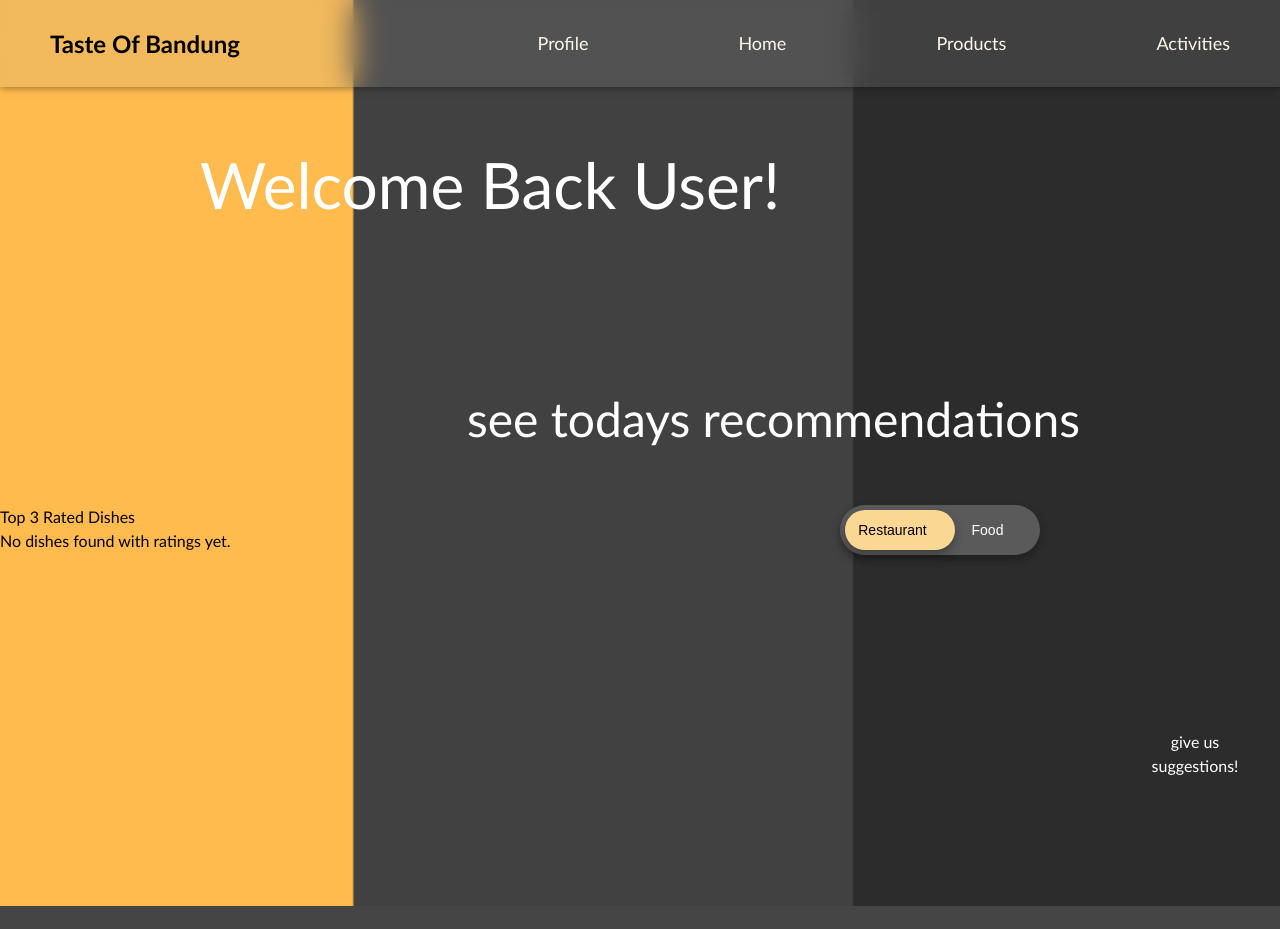
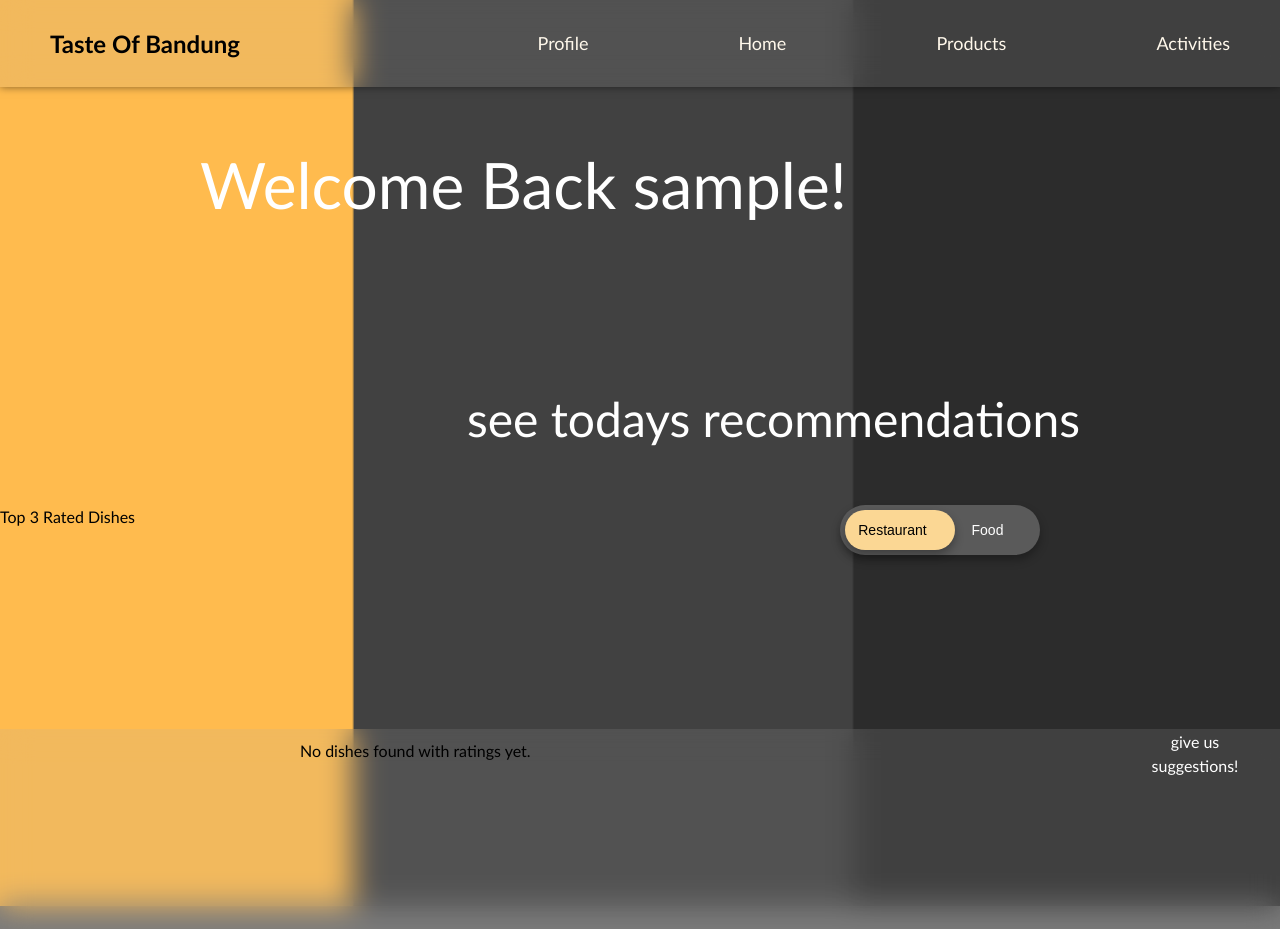
Before and after one commit to pbpf12/taste-of-bandung, a Django app: page /landing in a window 1280 px wide; the page is wider, and only the part inside the window is pictured. Before the commit the page ends 906 px from the top of that part, so only its background shows below. Run offline with Django 5.2, Linux system fonts and the light colour scheme; the visitor is signed in with stand-in values (Sample User, id 1); data that the repository does not hold is empty; some libraries are stand-ins or nearby versions.

Commit message:
fix:photo makanan

```diff
--- a/landing/templates/landing.html
+++ b/landing/templates/landing.html
@@ -10,7 +10,7 @@
 {% endblock meta %}
 {% block content %}
 <body>
-    <img src="{% static '/img/backroundbandung.png' %}" alt="">
+    <img src="{% static '/img/backroundbandung.png' %}" alt="" class="backround">
 
 
     <div class="header">
@@ -18,7 +18,7 @@
     </div>
 
     <div class="content">
-        <div class="welcome-message"> Welcome Back User!</div>
+        <div class="welcome-message"> Welcome Back {{ name }}!</div>
         <div class="recommendations-message">see todays recommendations</div>
     </div>
 
@@ -38,15 +38,22 @@
     </div>
 
     <h1>Top 3 Rated Dishes</h1>
-    <ul>
+    <div class="top-3-dishes">
+      <div class="dishes">
           {% if top_dishes %}
+              <ul class="dishes-list">
                   {% for dish in top_dishes %}
-                <li>{{ dish.name }} - Rating: {{ dish.average_rating }} ({{ dish.review_count }} reviews)</li>
+                      <li class="dish-item">{{ dish.name }} - Rating: {{ dish.average_rating }}</li>
+                      <img src="{{ dish.image }}" alt="{{ dish.name }}" class="dish-image">
                   {% endfor %}
+              </ul>
           {% else %}
               <p>{{ message }}</p>
           {% endif %}
-    </ul>
+      </div>
+  </div>
+
+
 
 
     <div id="crudModal" tabindex="-1" aria-hidden="true" class="hidden fixed inset-0 z-50 w-full flex items-center justify-center bg-gray-800 bg-opacity-50 overflow-x-hidden overflow-y-auto transition-opacity duration-300 ease-out">
--- a/landing/views.py
+++ b/landing/views.py
@@ -24,7 +24,7 @@ from django.db.models import Count
 from django.db.models import Avg, Count
 
 # Create your views here.
-@login_required(login_url="login")
+@login_required(login_url="login")#
 def show_landing(request):
     # Annotate each dish with the number of reviews and the average rating from reviews
     top_dishes = Dish.objects.order_by('-average_rating')[:3]
--- a/static/css/landpage.css
+++ b/static/css/landpage.css
@@ -5,14 +5,6 @@
     font-family: 'Gill Sans', 'Gill Sans MT', Calibri, 'Trebuchet MS', sans-serif;
 }
 
-img {
-    position: absolute; /* Mengatur posisi menjadi absolut */
-    top: 0; /* Jarak dari atas */
-    left: 0; /* Jarak dari kiri */
-    width: 100%; /* Lebar gambar */
-    height: auto; /* Otomatis menyesuaikan tinggi sesuai aspek rasio */
-    z-index: -1; /* Jika ingin gambar di belakang konten lain */
-}
 
 body {
 
@@ -40,6 +32,15 @@ button {
     font-weight: 500;
 }
 
+
+.backround {
+    position: absolute; /* Mengatur posisi menjadi absolut */
+    top: 0; /* Jarak dari atas */
+    left: 0; /* Jarak dari kiri */
+    width: 100%; /* Lebar gambar */
+    height: auto; /* Otomatis menyesuaikan tinggi sesuai aspek rasio */
+    z-index: -1; /* Jika ingin gambar di belakang konten lain */
+}
 .welcome-message {
     color: white;
     font-size: 4em; /* Ubah ukuran font sesuai kebutuhan */
@@ -157,3 +158,39 @@ button {
     border-radius: 5px;
     cursor: pointer;
 }
+
+.top-3-dishes{
+    position: relative;
+    padding: 10px 300px;
+    align-items: center;
+    justify-content: center;
+    height: 200px;
+    top: 200px;
+    background: rgba(176, 176, 176, 0.16);
+    backdrop-filter: blur(15px);
+
+}
+.dishes-list {
+    list-style-type: none;  /* Remove bullet points */
+    display: flex;          /* Activate flexbox */
+    justify-content: space-around; /* Spread items evenly */
+    padding: 0;
+    justify-content: center;
+    align-items: center;
+}
+
+.dish-item {
+    margin: 0 15px;         /* Add some space between items */
+    padding: 10px;
+    background-color: #f0f0f0;  /* Optional: background for visual separation */
+    border-radius: 8px;      /* Optional: rounded corners */
+    text-align: center;      /* Center the text inside each item */
+}
+
+.dish-image {
+    margin: 0 15px;         /* Add some space between items */
+    padding: 10px;
+    background-color: #f0f0f0;  /* Optional: background for visual separation */
+    border-radius: 8px;      /* Optional: rounded corners */
+    text-align: center;      /* Center the text inside each item */
+}
```
Also changed, not shown: main/management/seeds/zillan.py (+21 -21 lines). Lines whose indentation alone changed are shown as unchanged.
